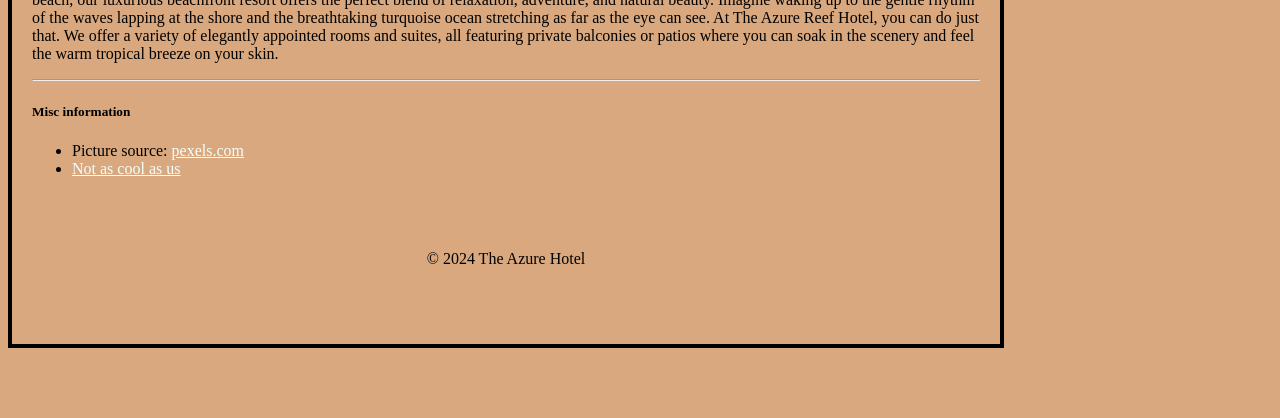
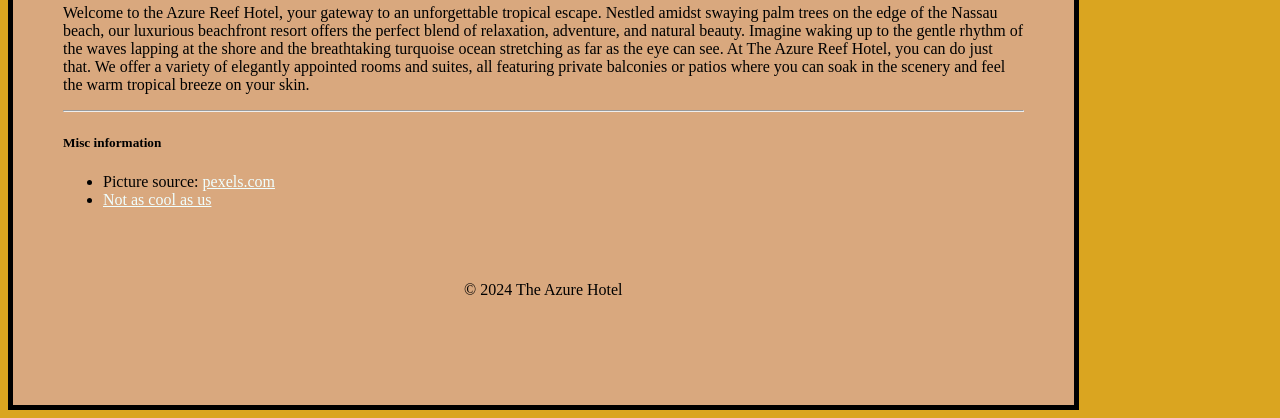
Before and after one commit to JacksonPoe/Web-Design, a plain HTML site: page html5_intro_css/index.html in a window 1280 px wide. Shown: the part 974-1392 px from the top of the page. Before the commit the page ends 1330 px from the top, so only its background shows below. Drawn offline with Linux system fonts and the light colour scheme.

Commit message:
Update styles.css

```diff
--- a/html5_intro_css/css/styles.css
+++ b/html5_intro_css/css/styles.css
@@ -1,13 +1,13 @@
 
 body {
-    background-color: #D9A87E;
+    background-color: goldenrod;
 }
 #container {
-    background-color: #D9A87E;
-    padding: 20px;
-    width: 75%;
-    margin: 0 50;
-    border: 4px solid black;
+    background-color:#D9A87E;
+    padding: 50px;
+    width: 76%;
+    margin: 20 40;
+    border: 5px solid black;
 }
 header h1 {
     text-align: left;
```
